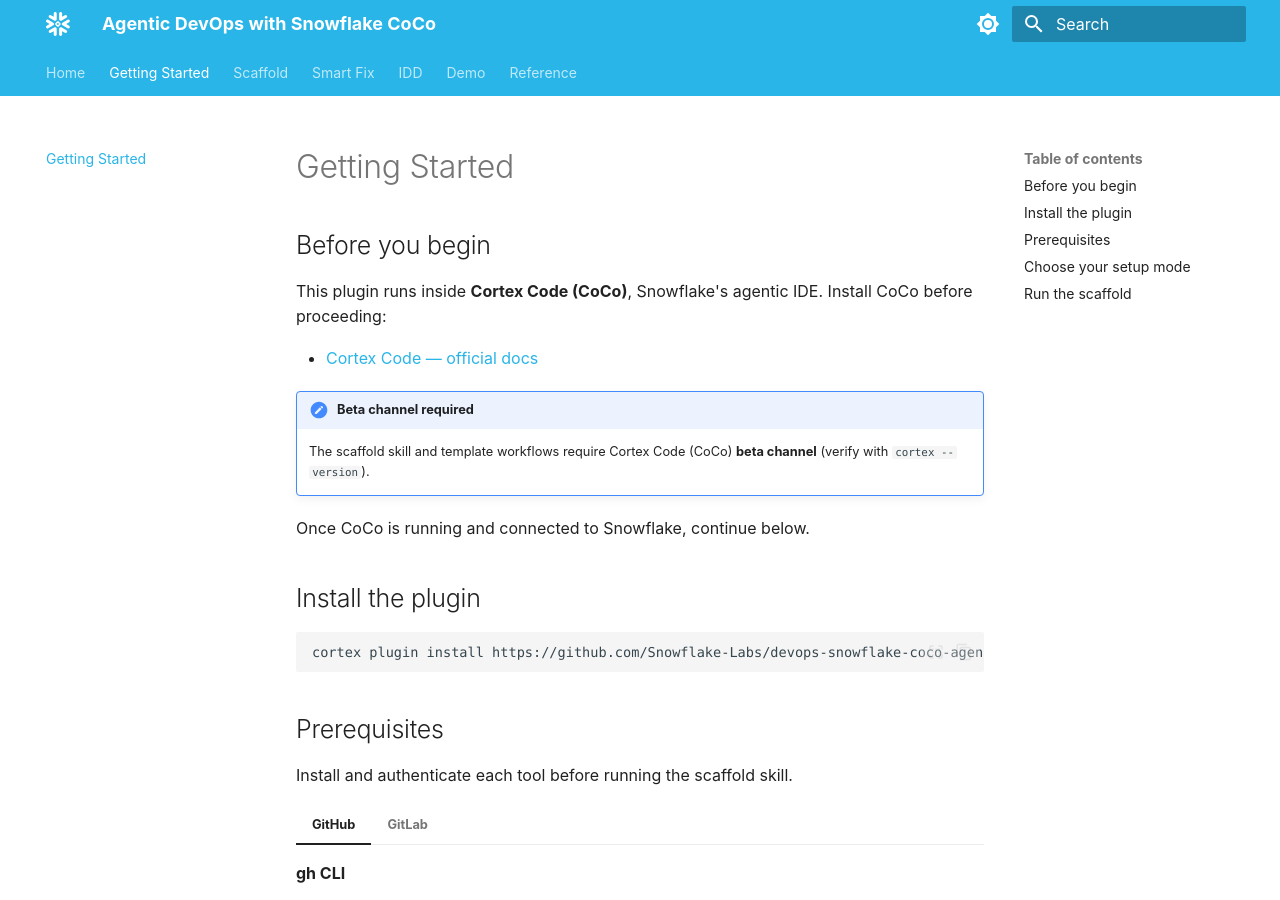
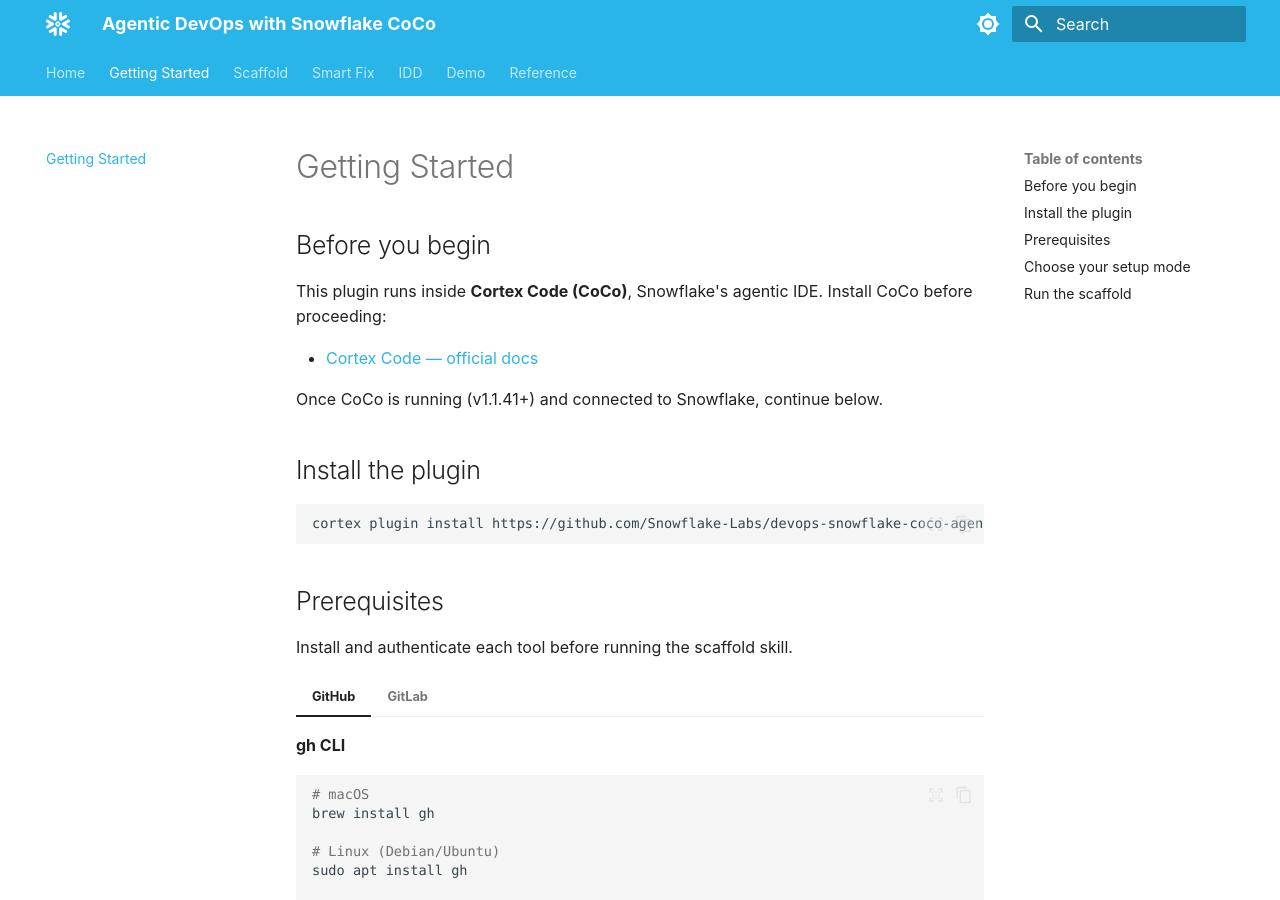
Before and after one commit to Snowflake-Labs/devops-snowflake-coco-agents, an MkDocs documentation site: the page built from docs/getting-started.md, in a window 1280 px wide and 900 px high. Built offline with MkDocs 1.6.1 and Material for MkDocs 9.7.7, drawn with Linux system fonts in a browser that asks for light colours.

Commit message:
feat(docs): remove beta channel requirement (#19)
cortex exec is now GA as of Cortex Code v1.1.41 — the beta channel
admonition is no longer needed.

.... Generated with [Cortex Code](https://docs.snowflake.com/en/user-guide/cortex-code/cortex-code)

Co-authored-by: Cortex Code <noreply@snowflake.com>

```diff
--- a/docs/getting-started.md
+++ b/docs/getting-started.md
@@ -7,11 +7,7 @@
 
 - [Cortex Code — official docs](https://docs.snowflake.com/en/user-guide/cortex-code/cortex-code)
 
-!!! important "Beta channel required"
-    The scaffold skill and template workflows require Cortex Code (CoCo)
-    **beta channel** (verify with `cortex --version`).
-
-Once CoCo is running and connected to Snowflake, continue below.
+Once CoCo is running (v1.1.41+) and connected to Snowflake, continue below.
 
 ## Install the plugin
 
```
